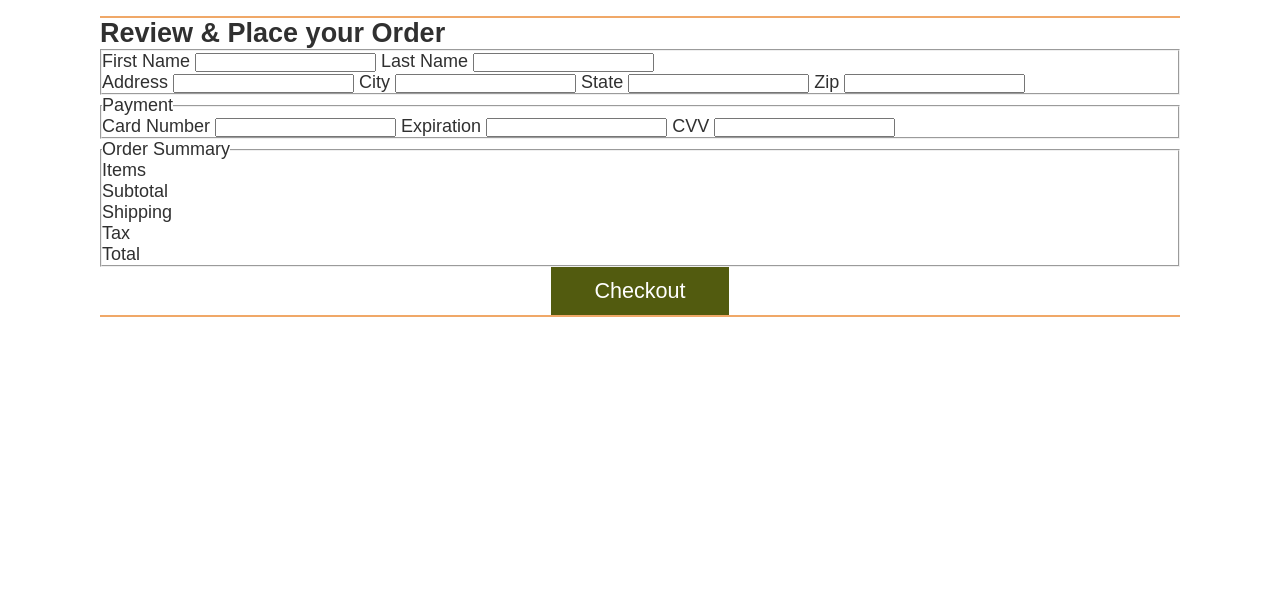
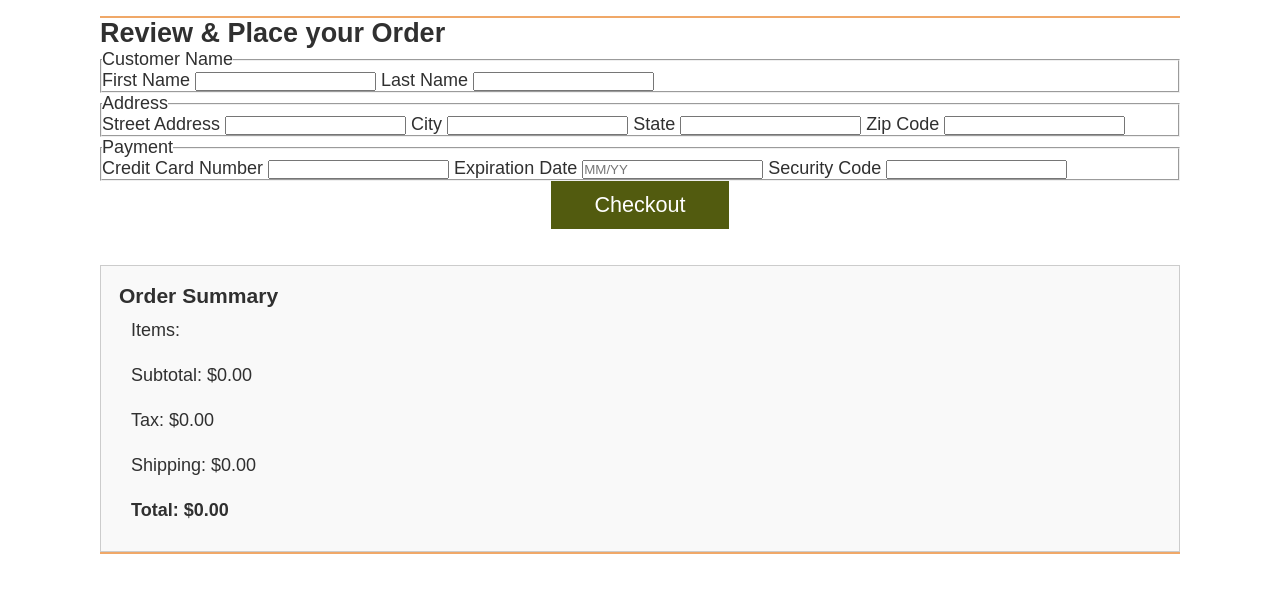
Before and after one commit to cvargas306/wdd330-Team08-project, a website: page src/checkout/index.html in a window 1280 px wide. Drawn offline with Linux system fonts and the light colour scheme; files that its build step writes are made by us from their sources.

Commit message:
Add Checkout logic

```diff
--- a/src/checkout/index.html
+++ b/src/checkout/index.html
@@ -13,56 +13,47 @@
 
     <main class="divider checkout">
       <h2>Review & Place your Order</h2>
-      <section class="checkout-form">
-        <form name="checkout">
+      <form id="checkout-form" novalidate>
       <fieldset>
-            <legend></legend>
-            <div class="checkout__name">
-              <label for="fname">First Name</label>
-              <input type="text" name="fname" id="fname" required />
-              <label for="lname">Last Name</label>
-              <input type="text" name="lname" id="lname" required />
-            </div>
-            <div class="checkout__address">
-              <label for="address">Address</label>
-              <input type="text" name="address" id="address" required />
+        <legend>Customer Name</legend>
+        <label for="first-name">First Name</label>
+        <input type="text" id="first-name" required />
+        <label for="last-name">Last Name</label>
+        <input type="text" id="last-name" required />
+      </fieldset>
+
+      <fieldset>
+        <legend>Address</legend>
+        <label for="street">Street Address</label>
+        <input type="text" id="street" required />
         <label for="city">City</label>
-              <input type="text" name="city" id="city" required />
+        <input type="text" id="city" required />
         <label for="state">State</label>
-              <input type="text" name="state" id="state" required />
-              <label for="zip">Zip</label>
-              <input type="text" name="zip" id="zip" required />
-            </div>
+        <input type="text" id="state" required />
+        <label for="zip">Zip Code</label>
+        <input type="text" id="zip" required />
       </fieldset>
+
       <fieldset>
         <legend>Payment</legend>
-            <div class="checkout__payment">
-              <label for="cardNumber">Card Number</label>
-              <input type="text" name="cardNumber" id="cardNumber" required />
-              <label for="exp">Expiration</label>
-              <input type="text" name="exp" id="exp" required />
-              <label for="cvv">CVV</label>
-              <input type="text" name="cvv" id="cvv" required />
-            </div>
+        <label for="card-number">Credit Card Number</label>
+        <input type="text" id="card-number" required />
+        <label for="expiration">Expiration Date</label>
+        <input type="text" id="expiration" placeholder="MM/YY" required />
+        <label for="security-code">Security Code</label>
+        <input type="text" id="security-code" required />
       </fieldset>
-          <fieldset class="checkout-summary">
-            <legend>Order Summary</legend>
 
-            <div class="order__summary">
-              <div>Items</div>
-              <div id="numberItems"></div>
-              <div>Subtotal</div>
-              <div id="cartTotal"></div>
-              <div>Shipping</div>
-              <div>Tax</div>
-              <div id="tax"></div>
-              <div id="shipping"></div>
-              <div>Total</div>
-              <div id="total"></div>
-            </div>
-          </fieldset>
-          <button type="submit" id="checkoutSubmit">Checkout</button>
+      <button type="submit">Checkout</button>
     </form>
+
+    <section class="order-summary">
+      <h3>Order Summary</h3>
+      <p>Items: <span id="num-items"></span></p>
+      <p>Subtotal: $<span id="subtotal">0.00</span></p>
+      <p>Tax: $<span id="tax">0.00</span></p>
+      <p>Shipping: $<span id="shipping">0.00</span></p>
+      <p><strong>Total: $<span id="total">0.00</span></strong></p>
     </section>
     </main>
 
--- a/src/css/style.css
+++ b/src/css/style.css
@@ -298,8 +298,26 @@ footer {
 .cart-footer.hide {
   display: none;
 }
+
 .cart-footer {
   margin-top: 1rem;
   text-align: right;
   font-weight: bold;
 }
+
+.checkout-button {
+  background-color: var(--primary-color);
+  color: white;
+  padding: 0.5em 1em;
+  text-decoration: none;
+  border-radius: 5px;
+  display: inline-block;
+  margin-top: 1em;
+}
+
+.order-summary {
+  border: 1px solid #ccc;
+  padding: 1em;
+  margin-top: 2em;
+  background-color: #f9f9f9;
+}
```
Also changed, not shown: src/cart/index.html (+1 -0 lines), src/js/CheckoutProcess.mjs (added, +45 -0 lines), src/js/checkout.js (+28 -0 lines). Lines whose indentation alone changed are shown as unchanged.
